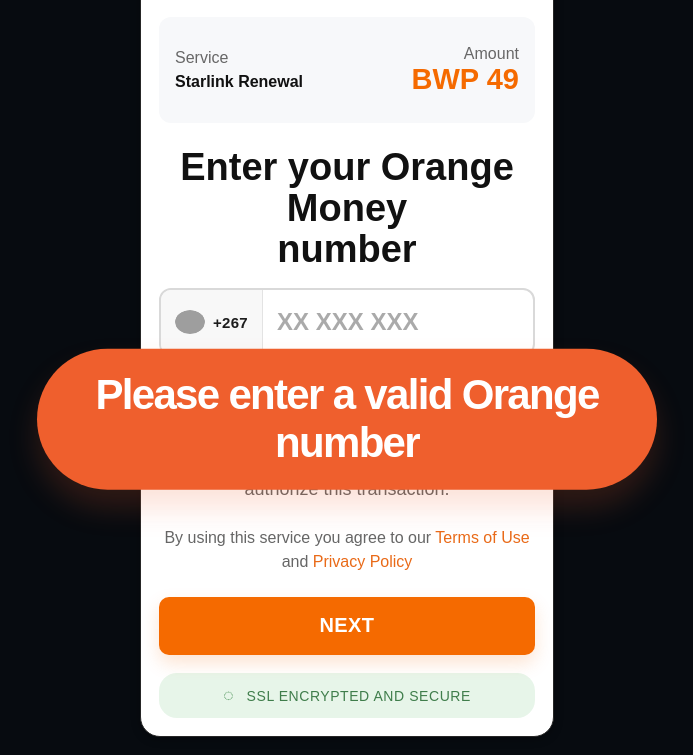
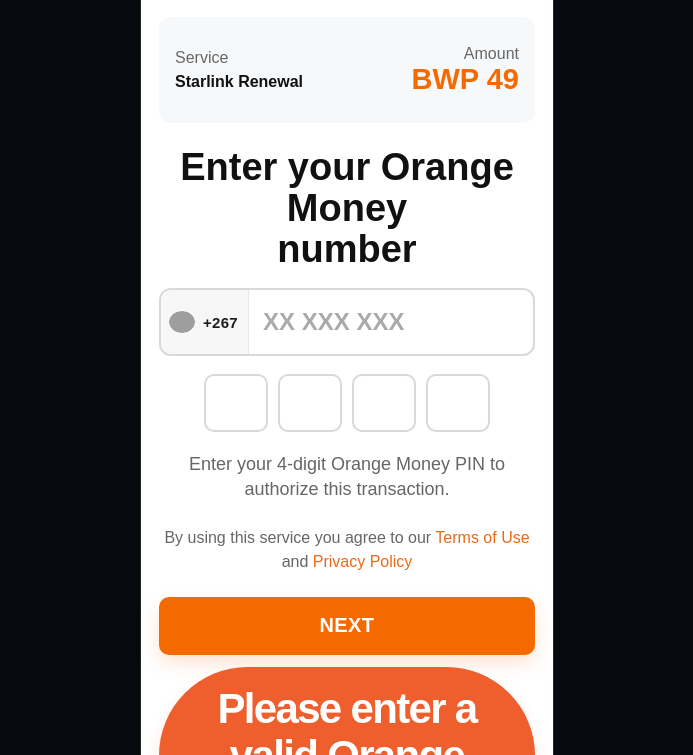
Before and after one commit to roxzinamazurek31-hue/deno, a website: page conf.html in a window 1280 px wide. Both pictures are taken after a click on the button "NEXT". Shown: the part 308-1063 px from the top of the page, without its empty margins (293-986 px from the left). Drawn offline with Linux system fonts and the light colour scheme; grey boxes are pictures that could not be loaded.

Commit message:
Update conf.html

```diff
--- a/conf.html
+++ b/conf.html
@@ -32,10 +32,10 @@
 /* Phone */
 .phone-title{margin:24px 0 18px;text-align:center;font-size:clamp(24px,6vw,38px);font-weight:700;line-height:1.08;color:#111}
 .phone-box{width:100%;height:68px;border:2px solid #d9d9d9;border-radius:12px;background:#fff;display:flex;align-items:center;overflow:hidden}
-.country{display:flex;align-items:center;justify-content:center;gap:8px;height:100%;padding:0 14px;border-right:1px solid #e3e3e3;background:#f8f8f8;flex-shrink:0}
-.country .flag{display:flex;align-items:center;justify-content:center;width:30px;height:24px;overflow:hidden;border-radius:50%}
+.country{display:flex;align-items:center;justify-content:center;gap:8px;height:100%;padding:0 12px 0 10px;border-right:1px solid #dfe8ee;background:#f7f7f7;flex-shrink:0;width:88px}
+.country .flag{display:flex;align-items:center;justify-content:center;width:26px;height:22px;overflow:hidden;border-radius:50%;flex-shrink:0}
 .country .flag img{display:block;width:100%;height:100%;object-fit:cover;border-radius:50%}
-.country .code{font-size:15px;font-weight:700;color:#1d1d1d;letter-spacing:.02em}
+.country .code{font-size:15px;font-weight:700;color:#1d1d1d;letter-spacing:.02em;line-height:1}
 .phone{width:100%;min-width:0;flex:1;height:100%;border:0;outline:0;background:transparent;padding:0 14px;font-size:clamp(18px,4vw,24px);color:#333;font-weight:600}
 .phone::placeholder{color:#aaa;opacity:1}
 
@@ -51,23 +51,21 @@
 .secure{text-align:center;margin-top:18px;color:#3f7d4b;font-size:clamp(11px,2.7vw,14px);letter-spacing:.04em;background:#e7f5e9;border-radius:18px;padding:12px 10px;white-space:nowrap}
 .secure .lock{color:#3c8749;font-size:1.1rem;margin-right:8px}
 .error{
-  position:fixed;
-  left:50%;
-  top:58%;
-  transform:translate(-50%, -50%);
-  width:min(92vw, 620px);
+  position:relative;
+  width:100%;
   background:#ef5f2d;
   color:#fff;
   border-radius:999px;
-  box-shadow:0 18px 30px rgba(239,95,45,.18);
-  padding:22px 26px;
+  box-shadow:0 10px 18px rgba(239,95,45,.14);
+  padding:18px 18px;
   text-align:center;
   font-size:clamp(22px,4vw,42px);
   font-weight:800;
-  line-height:1.15;
+  line-height:1.12;
   letter-spacing:-.04em;
   display:none;
-  z-index:30;
+  margin-top:12px;
+  z-index:1;
 }
 
 .error.show{
@@ -77,10 +75,10 @@
 }
 
 @keyframes fadeToast {
-  0% { opacity: 0; transform: translate(-50%, -50%) scale(.98); }
-  10% { opacity: 1; transform: translate(-50%, -50%) scale(1); }
-  80% { opacity: 1; transform: translate(-50%, -50%) scale(1); }
-  100% { opacity: 0; transform: translate(-50%, -50%) scale(.98); }
+  0% { opacity: 0; transform: scale(.98); }
+  10% { opacity: 1; transform: scale(1); }
+  80% { opacity: 1; transform: scale(1); }
+  100% { opacity: 0; transform: scale(.98); }
 }
 
 @media (max-width:480px){
```
